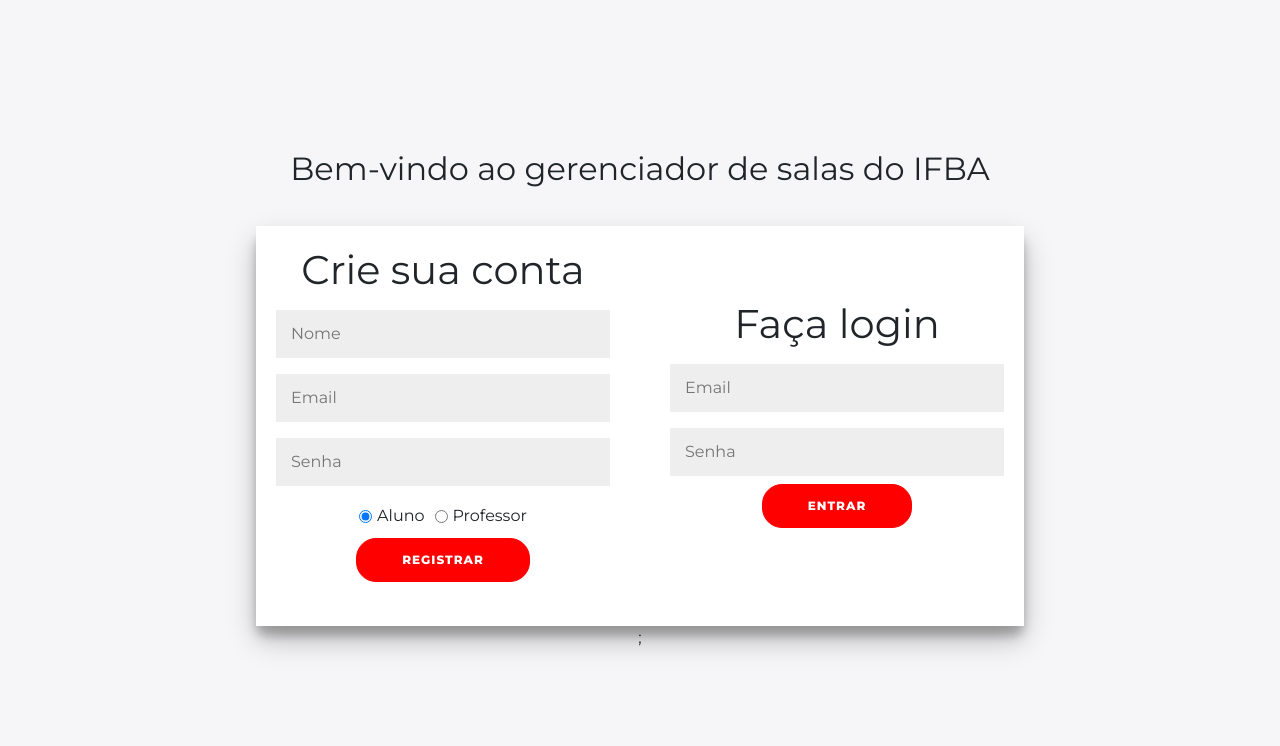
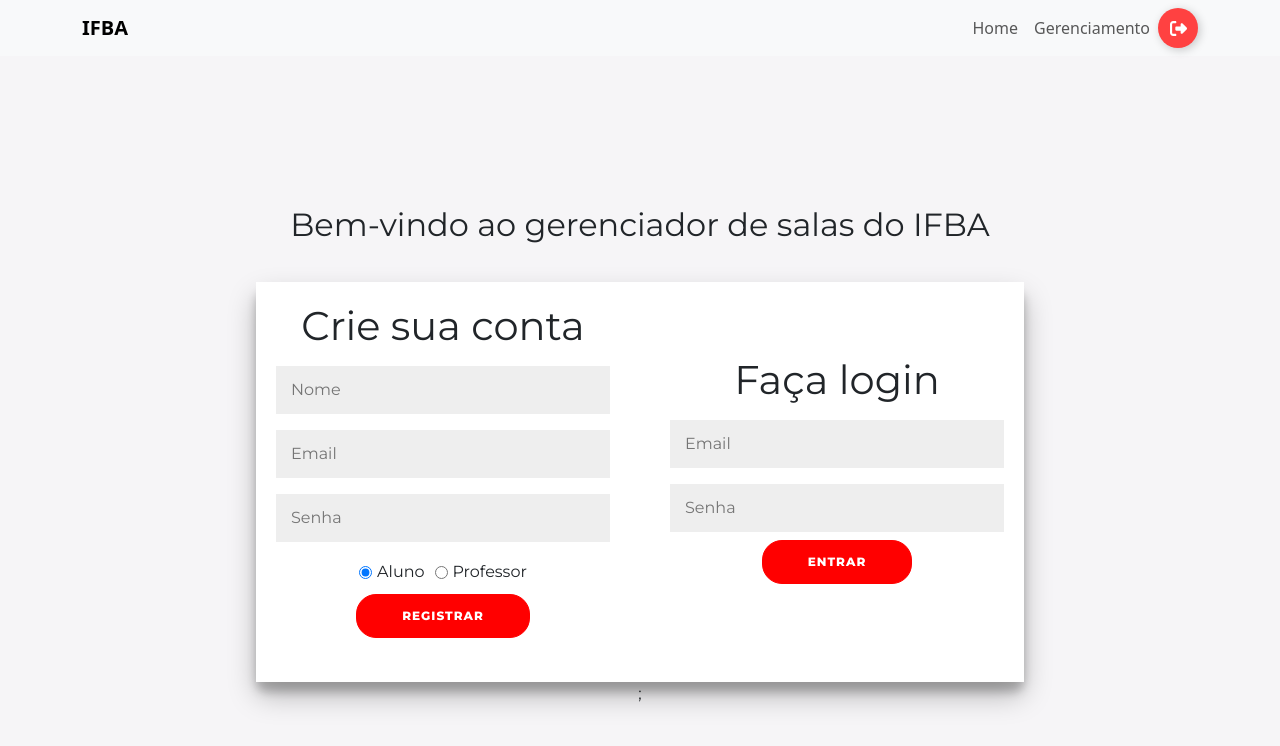
Before and after one commit to alucascs/SistemaDeGerenciamentoDeSalas, a React (Vite) app in the folder front/: page /login in a window 1280 px wide. Shown: the top 746 px of the page. Built offline with nearby package versions, Linux system fonts and the light colour scheme.

Commit message:
Navbar atualizada com botão de logout e inserida na rota

```diff
--- /dev/null
+++ b/front/src/components/Navbar/index.css
@@ -0,0 +1,67 @@
+/* From Uiverse.io by vinodjangid07 */
+.BtnLogout {
+    display: flex;
+    align-items: center;
+    justify-content: flex-start;
+    width: 40px;
+    height: 40px;
+    border: none;
+    border-radius: 50%;
+    cursor: pointer;
+    position: relative;
+    overflow: hidden;
+    transition-duration: .3s;
+    box-shadow: 2px 2px 10px rgba(0, 0, 0, 0.199);
+    background-color: rgb(255, 65, 65);
+  }
+
+  /* plus sign */
+  .sign {
+    width: 100%;
+    transition-duration: .3s;
+    display: flex;
+    align-items: center;
+    justify-content: center;
+  }
+
+  .sign svg {
+    width: 17px;
+  }
+
+  .sign svg path {
+    fill: white;
+  }
+  /* text */
+  .text {
+    position: absolute;
+    right: 0%;
+    width: 0%;
+    opacity: 0;
+    color: white;
+    font-size: 1.2em;
+    font-weight: 600;
+    transition-duration: .3s;
+  }
+  /* hover effect on button width */
+  .BtnLogout:hover {
+    width: 125px;
+    border-radius: 40px;
+    transition-duration: .3s;
+  }
+
+  .BtnLogout:hover .sign {
+    width: 30%;
+    transition-duration: .3s;
+    padding-left: 20px;
+  }
+  /* hover effect button's text */
+  .BtnLogout:hover .text {
+    opacity: 1;
+    width: 70%;
+    transition-duration: .3s;
+    padding-right: 10px;
+  }
+  /* button click effect*/
+  .BtnLogout:active {
+    transform: translate(2px ,2px);
+  }
--- a/front/src/components/Navbar/index.jsx
+++ b/front/src/components/Navbar/index.jsx
@@ -1,5 +1,7 @@
 import { Link, useNavigate, useLocation } from "react-router-dom";
 import { useState, useEffect } from "react";
+import "./index.css";
+import Swal from "sweetalert2";
 
 const Navbar = () => {
     const [isLoggedIn, setIsLoggedIn] = useState(false);
@@ -11,18 +13,27 @@ const Navbar = () => {
     }, []);
 
     const handleAuth = () => {
-        if (isLoggedIn) {
             sessionStorage.removeItem("authToken");
             setIsLoggedIn(false);
             navigate("/login");
-        } else {
-            navigate("/login");
-        }
+            Swal.fire({
+                toast: true,
+                icon: "success",
+                title: "Logout realizado com sucesso!",
+                position: "top-end",
+                showConfirmButton: false,
+                timer: 3000,
+                timerProgressBar: true,
+                didOpen: (toast) => {
+                  toast.onmouseenter = Swal.stopTimer;
+                  toast.onmouseleave = Swal.resumeTimer;
+                }
+              });
     };
 
     return (
         <nav className="navbar navbar-expand-lg navbar-light bg-light">
-            <div className="container d-flex justify-content-around align-items-center w-100">
+            <div className="container d-flex justify-content-between align-items-center w-100">
 
                 <a className="navbar-brand fw-bold" href="#">IFBA</a>
 
@@ -30,7 +41,7 @@ const Navbar = () => {
                     <span className="navbar-toggler-icon"></span>
                 </button>
 
-                <div className="collapse navbar-collapse justify-content-around" id="navbarNav">
+                <div className="collapse navbar-collapse justify-content-end" id="navbarNav">
                     <ul className="navbar-nav">
                         <li className="nav-item">
                             <Link className="nav-link" to="/">Home</Link>
@@ -39,10 +50,11 @@ const Navbar = () => {
                             <Link className="nav-link" to="/gerenciamento">Gerenciamento</Link>
                         </li>
                         <li className="nav-item">
-                            <button
-                                onClick={handleAuth}
-                                className="btn btn-outline-success">
-                                {isLoggedIn ? "Logout" : "Login"}
+                            <button className="BtnLogout" onClick={handleAuth}>
+
+                                <div className="sign"><svg viewBox="0 0 512 512"><path d="M377.9 105.9L500.7 228.7c7.2 7.2 11.3 17.1 11.3 27.3s-4.1 20.1-11.3 27.3L377.9 406.1c-6.4 6.4-15 9.9-24 9.9c-18.7 0-33.9-15.2-33.9-33.9l0-62.1-128 0c-17.7 0-32-14.3-32-32l0-64c0-17.7 14.3-32 32-32l128 0 0-62.1c0-18.7 15.2-33.9 33.9-33.9c9 0 17.6 3.6 24 9.9zM160 96L96 96c-17.7 0-32 14.3-32 32l0 256c0 17.7 14.3 32 32 32l64 0c17.7 0 32 14.3 32 32s-14.3 32-32 32l-64 0c-53 0-96-43-96-96L0 128C0 75 43 32 96 32l64 0c17.7 0 32 14.3 32 32s-14.3 32-32 32z"></path></svg></div>
+
+                                <div className="text">Logout</div>
                             </button>
                         </li>
                     </ul>
--- a/front/src/rotas/index.jsx
+++ b/front/src/rotas/index.jsx
@@ -3,10 +3,12 @@ import NotFound from "../pages/NotFound";
 import Login from "../pages/login/Login"
 import Home from "../pages/Home";
 import RotaProtegida from "./RotasProtegidas";
+import Navbar from "../components/Navbar";
 
 function Rotas() {
     return (
         <BrowserRouter>
+            <Navbar/>
             <Routes>
                 <Route path="/login" element={<Login />} />
 
```
